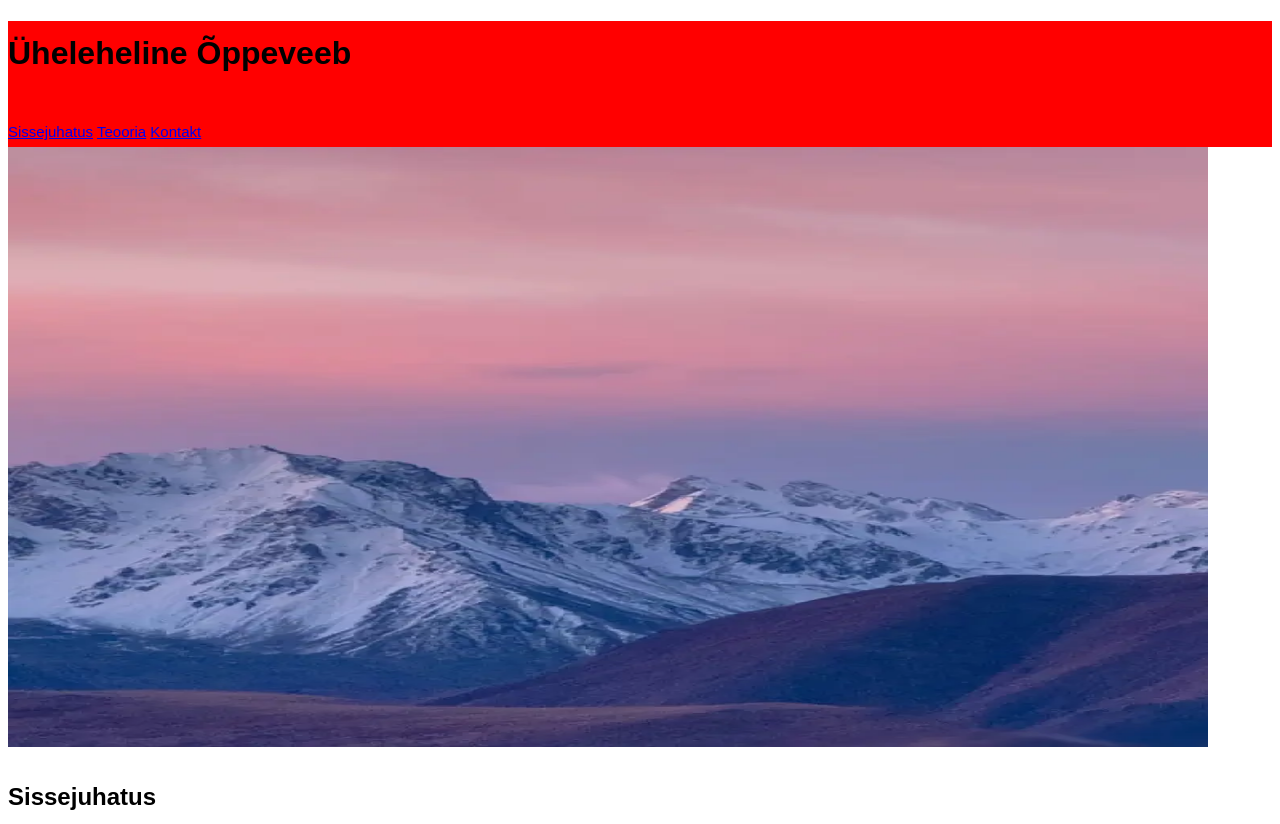
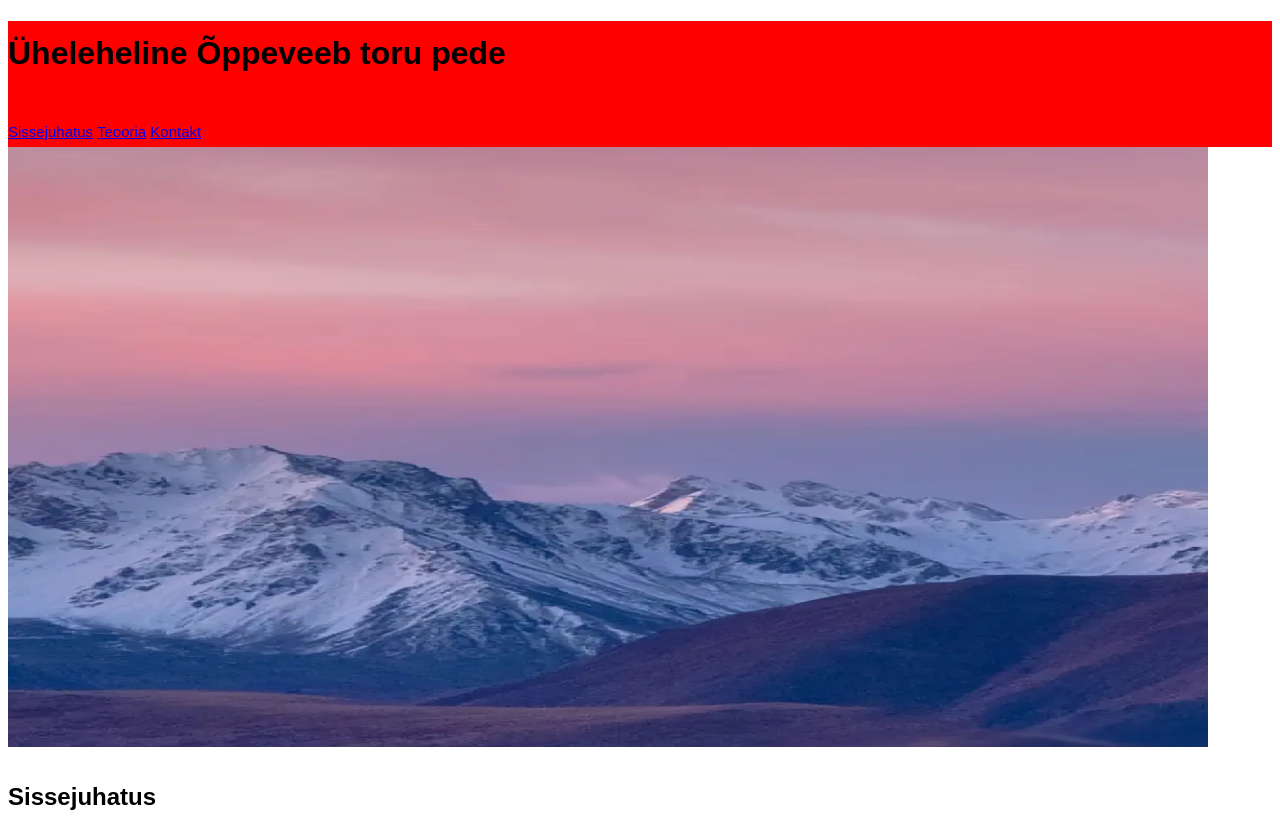
Before and after one commit to Roven555/OppeveebHTML_CSS, a plain HTML site: page index.html in a window 1280 px wide. Shown: the top 824 px of the page. Drawn offline with Linux system fonts and the light colour scheme.

Commit message:
toru on pede

```diff
--- a/index.html
+++ b/index.html
@@ -9,7 +9,7 @@
 
   <body>
     <header>
-      <h1>Üheleheline Õppeveeb</h1>
+      <h1>Üheleheline Õppeveeb toru pede</h1>
       <nav aria-label="Põhinavigatsioon">
         <a href="#sissejuhatus">Sissejuhatus</a>
         <a href="#teooria">Teooria</a>
```
